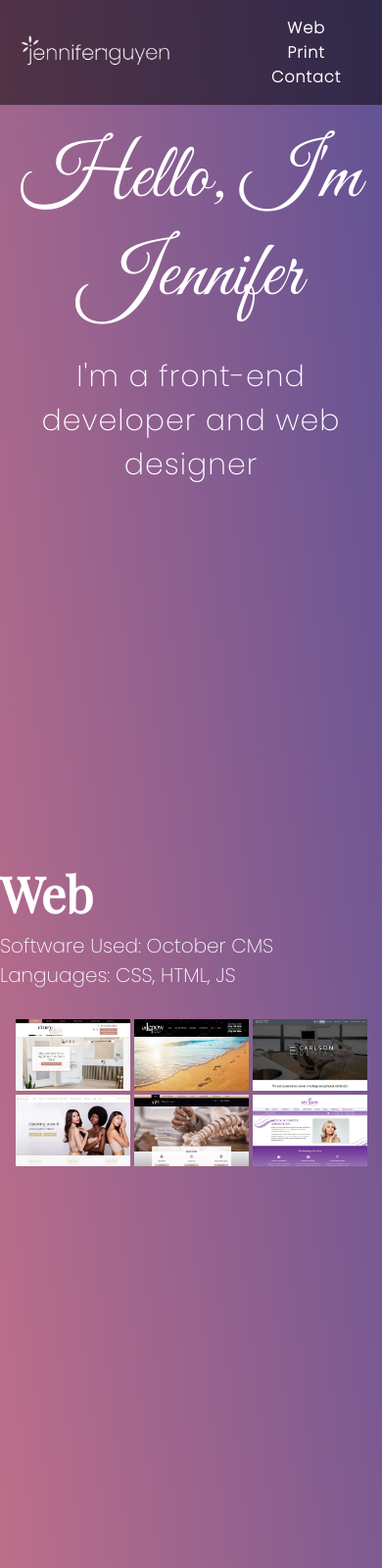
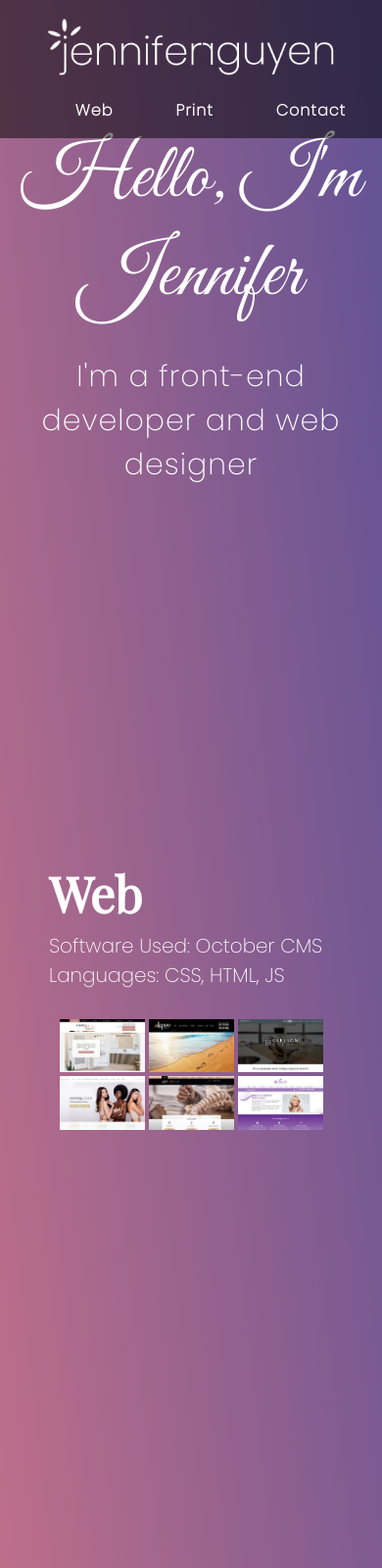
Before and after one commit to jennzster/jennzster.github.io, a plain HTML site: page index.html in a window 390 px wide. Shown: the top 1600 px of the page at 98% size. Drawn offline with nearby package versions, Linux system fonts and the light colour scheme.

Commit message:
Update index.html

```diff
--- a/index.html
+++ b/index.html
@@ -38,7 +38,7 @@ body {
 
 .logo {
   filter: grayscale(1) brightness(199);
-  margin: 0 20px;
+  margin: 0 15px;
 }
 
 .navi {
@@ -92,6 +92,7 @@ a[name] {
 .panel {
   height:100vh;
   text-align:center;
+  padding: 0 15px;
 }
 .panel h1 {
   text-align: left;
@@ -162,6 +163,29 @@ a[name] {
 .panel.contact p a:hover {
   border-top-right-radius: 3px;
   border-bottom-left-radius: 3px;
+}
+
+@media (max-width: 768px) {
+.thumbs img {
+  width: 18%;
+}
+}
+@media (max-width: 767px) {
+.header_inner {
+  display: block;
+}
+.logo {
+  text-align: center;
+}
+.panel {
+  padding: 0 50px;
+}
+a[name] {
+  top: -175px;
+}
+.thumbs img {
+  width: 45%;
+}
 }
 </style>
 </head>
```
